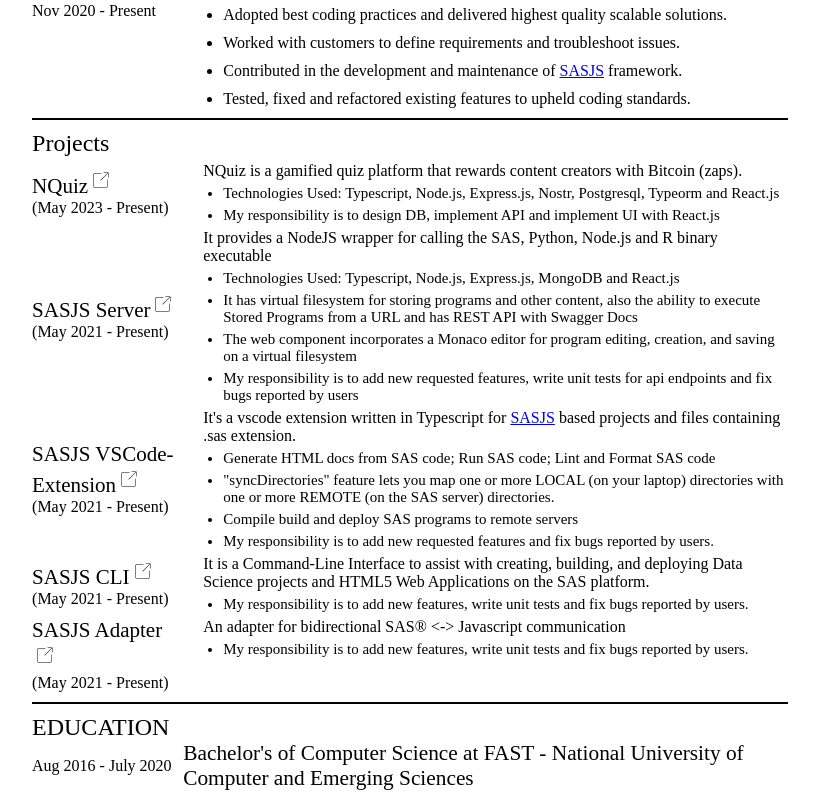
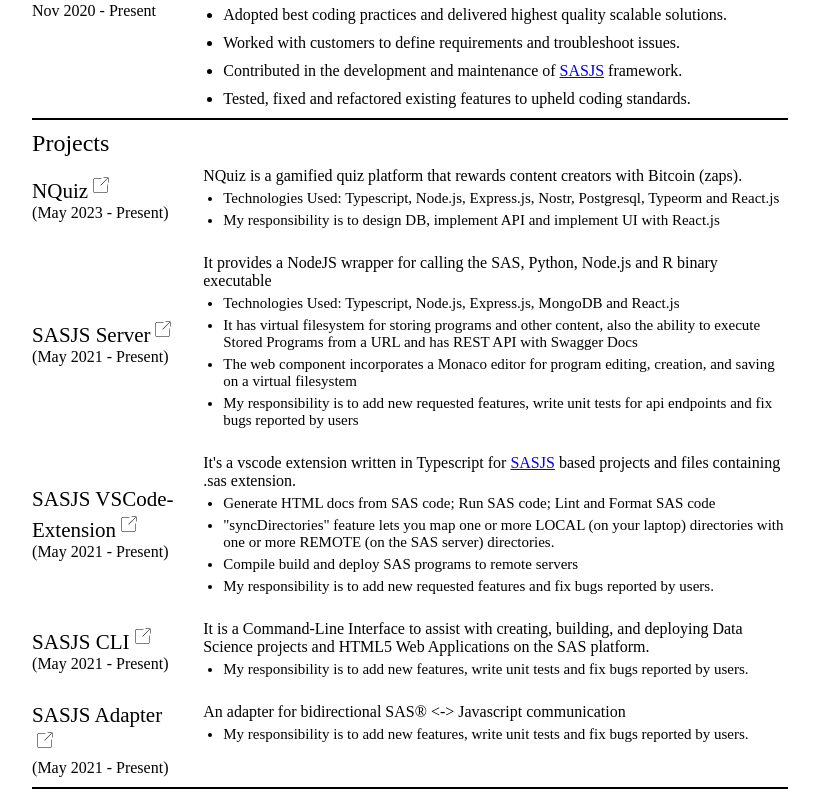
Before and after one commit to sabhas/resume, a React (Vite) app: page / in a window 1280 px wide. Shown: the part 480-1280 px from the top of the page, without its empty margins (230-1049 px from the left). Built offline with nearby package versions, Linux system fonts and the light colour scheme.

Commit message:
chore: fix styles

```diff
--- a/src/components/projects.tsx
+++ b/src/components/projects.tsx
@@ -61,8 +61,14 @@
   return (
     <div className="project-section">
       <div className="section-title">Projects</div>
-      {data.map((item) => (
-        <div className="project" key={item.title}>
+      {data.map((item, index) => (
+        <div
+          className="project"
+          style={{
+            marginTop: index === 0 ? '-15px' : '',
+          }}
+          key={item.title}
+        >
           <div className="project-title">
             <span>
               {item.title}
--- a/src/index.scss
+++ b/src/index.scss
@@ -116,6 +116,10 @@
   }
 
   .project-section {
+    display: flex;
+    flex-direction: column;
+    gap: 25px;
+
     .section-title {
       font-size: 18pt;
       flex-basis: 100%;
@@ -123,7 +127,6 @@
 
     .project {
       display: flex;
-      margin-top: 5px;
 
       .project-title {
         font-size: 21px;
```
